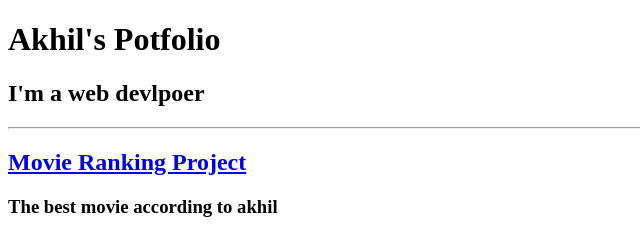
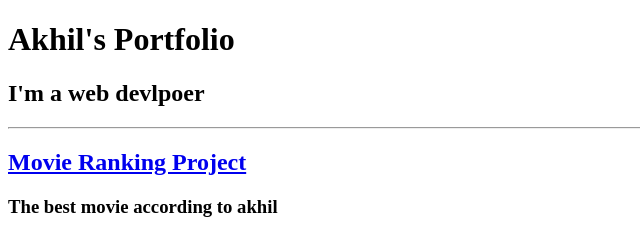
Before and after one commit to akhilsingh2607/portfolio--html, a plain HTML site: page index.html in a window 1280 px wide. Shown: the top 236 px of the page, 0-640 px from the left. Drawn offline with Linux system fonts and the light colour scheme.

Commit message:
Update index.html

```diff
--- a/index.html
+++ b/index.html
@@ -6,7 +6,7 @@
 </head>
 <body>
 
-<h1>Akhil's Potfolio</h1>
+<h1>Akhil's Portfolio</h1>
 <h2>I'm a web devlpoer</h2>
 <hr>
 
```
